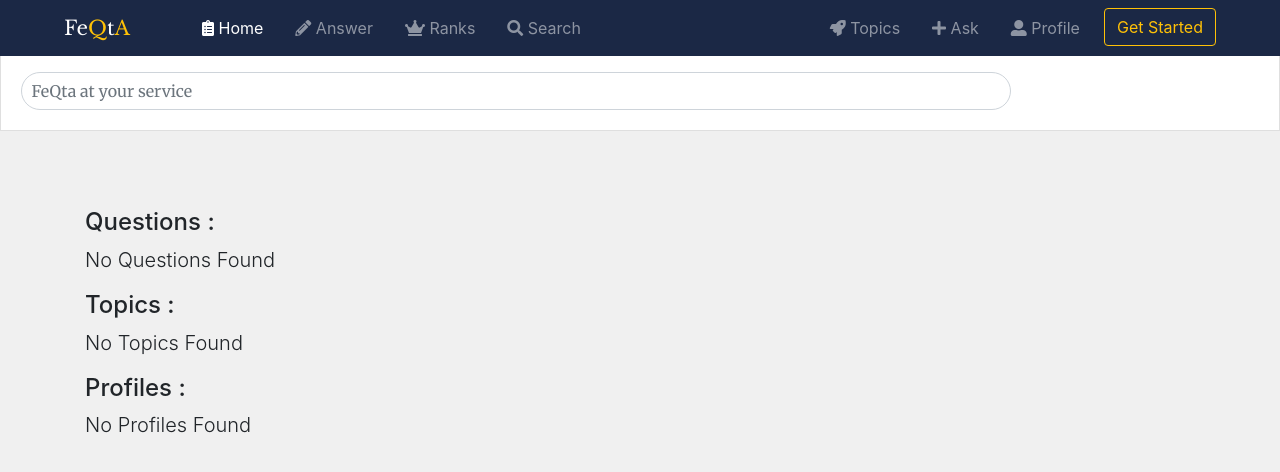
After one commit to jayeshkarvir5/QandA_webapp, a Django app: page /FeQta/search/ in a window 1280 px wide. The commit adds this page. Shown: the top 472 px of the page. Run offline with Django 3.2, Linux system fonts and the light colour scheme; some libraries are stand-ins or nearby versions; some web fonts are replaced.

Commit message:
Search and Profile

```diff
--- /dev/null
+++ b/FeQta/templates/FeQta/search.html
@@ -0,0 +1,64 @@
+{% extends "base.html" %}
+
+
+{% block title %}Search{% endblock %}
+
+{% block nav2 %}
+    <div class="card card-body" style="margin-top: 4%">
+       <form class="form-inline" method="get" action=".">
+                <input type="search" class="form-control badge-pill "
+                       placeholder="FeQta at your service"
+                       style="width:80%" name="q">
+       </form>
+    </div>
+{% endblock %}
+
+{% block body %}
+    <h4>Questions :</h4>
+    {% if questions %}
+            {% for ques in questions %}
+                <div class="card mb-1">
+                    <div class="card-body">
+                         <!--{%url 'FeQta:question_detail' ques.slug%}-->
+                        <h5><a class="text-dark" href="{{ques.get_absolute_url}}">{{ ques.question }}</a></h5>
+                        {% if ques.desc %}
+                            <p class="card-text"><b>Description: </b>{{ ques.desc }}</p>
+                        {% endif %}
+                        <p class="card-text">asked by <i>{{ ques.owner}}</i></p>
+                        <!-- {{ques.topic.get_absolute_url}} -->
+                        <p class="card-text">Related to Topic: <a href="{{ques.topic.get_absolute_url}}">{{ques.topic.name}}</a> </p>
+                    </div>
+                </div>
+            {% endfor %}
+    {% else %}
+            <p class='lead'>No Questions Found</p>
+    {% endif %}
+    <h4>Topics :</h4>
+    {% if topics %}
+        {% for topic in topics %}
+            <div class="card mb-1">
+                <div class="card-body">
+                    <p class="card-title"><img src="{{ topic.topic_logo.url }}"
+                        class="rounded float-left mr-2 img-thumbnail img-fluid" style="width:5em;height:5em">
+                        <a class="nav-link" style="color:#1b2845;"
+                           href="{{ topic.get_absolute_url }}">{{ topic }}</a></p>
+                </div>
+            </div>
+        {% endfor %}
+    {% else %}
+        <p class='lead'>No Topics Found</p>
+    {% endif %}
+    <h4>Profiles :</h4>
+    {% if users %}
+            {% for user in users %}
+            <div class="card text-center ">
+                <div class="card-body">
+                        <h3 class="card-title">{{ user.username }}</h3><br/>
+                        <a href="#" class="btn btn-outline-secondary follow-btn">Follow</a>
+                </div>
+            </div>
+            {% endfor %}
+    {% else %}
+        <p class='lead'>No Profiles Found</p>
+    {% endif %}
+{% endblock %}
--- a/FeQta/urls.py
+++ b/FeQta/urls.py
@@ -11,10 +11,11 @@ urlpatterns = [
     path('topics/add-topic/', views.TopicCreateView.as_view(), name="topic_create"),
     path('topics/<slug>/', views.TopicDetailView.as_view(), name="topic_detail"),
     path('ask/', views.QuestionCreateView.as_view(), name="question_create"),
-    path('question/answer-new/<slug>', views.AnswerCreateView.as_view(), name="answer_create"),
+    path('question/answer-new/<slug>/', views.AnswerCreateView.as_view(), name="answer_create"),
     path('question/<slug>/',views.QuestionDetailView.as_view(), name="question_detail"),
-    path('answer/<int:pk>/edit', views.AnswerUpdateView.as_view(), name="answer_update"),
+    path('answer/<int:pk>/edit/', views.AnswerUpdateView.as_view(), name="answer_update"),
     path('answers/', views.AnswersView.as_view(), name="answers"),
+    path('search/',views.SearchListView.as_view(), name="search"),
     path('user/<username>/', views.ProfileDetailView.as_view(), name="profile_detail"),
     path('ranks/', views.RanksView.as_view(), name="ranks"),
     path('profile/', views.ProfileView.as_view(), name="profile"),
--- a/FeQta/views.py
+++ b/FeQta/views.py
@@ -14,6 +14,7 @@ from .forms import QuestionCreateForm, AnswerCreateForm
 # use &nbsp; for spaces
 # def get_query_set
 #   return model.objects.filter(user=self.request.user)
+# provide update button in profile for answers
 
 
 User = get_user_model()
@@ -131,12 +132,49 @@ class AnswersView(ListView):
 
 class ProfileDetailView(DetailView):
     template_name = 'FeQta/profile_detail.html'
+
     def get_object(self):
         username = self.kwargs.get('username')
         if username is None:
             raise Http404
         return get_object_or_404(User, username__iexact=username, is_active=True)
 
+    def get_context_data(self, *args, **kwargs):
+        context = super(ProfileDetailView, self).get_context_data(*args, **kwargs)
+        user = context['user']
+        query = self.request.GET.get('q')
+        qs = Question.objects.filter(owner=user)
+        qs2 = Answer.objects.filter(owner=user)
+        if query:
+            qs = qs.search(query) # only owner=user questions
+            # qs = Question.objects.search(query) all questions
+        if qs:
+            context['questions'] = qs
+        if qs2:
+            context['answers'] = qs2
+        return context
+
+
+class SearchListView(ListView):
+    template_name = "FeQta/search.html"
+    context_object_name = 'topics'
+
+    def get_queryset(self):
+        query = self.request.GET.get('q')
+        if query:
+            return Topic.objects.search(query)
+        return None
+
+    def get_context_data(self, *args, **kwargs):
+        context = super(SearchListView, self).get_context_data(*args, **kwargs)
+        query = self.request.GET.get('q')
+        if query:
+            qs = Question.objects.search(query)  # all questions
+            # qs2 = User.objects.search(query)
+            qs2 = User.objects.all()
+            context['questions'] = qs
+            context['users'] = qs2
+        return context
 
 
 class RanksView(TemplateView):
--- a/templates/base.html
+++ b/templates/base.html
@@ -7,7 +7,7 @@
 </head>
 <body>
 {% include 'snippets/nav.html' %}
-{% block profile-nav %}
+{% block nav2 %}
 {% endblock %}
 <div class="container container-fluid" style="margin-top: 6%">
 {% block body %}
--- a/templates/snippets/nav.html
+++ b/templates/snippets/nav.html
@@ -7,17 +7,19 @@
       <div class="collapse navbar-collapse ml-sm-5" id="navbarToggler">
         <ul class="navbar-nav mr-auto  mt-lg-0 ">
           <li class="nav-item mr-3" >
-        <a class="nav-link active" href="{% url 'FeQta:home' %}" id="home-link"><i class="fas fa-clipboard-list"></i> Home <span class="sr-only">(current)</span></a>
+            <a class="nav-link active" href="{% url 'FeQta:home' %}" id="home-link">
+                <i class="fas fa-clipboard-list"></i> Home</a>
           </li>
           <li class="nav-item mr-3" >
-        <a class="nav-link" href="{% url 'FeQta:answers' %}" id="answer-link"><i class="fas fa-pencil-alt"></i> Answer</a>
+            <a class="nav-link" href="{% url 'FeQta:answers' %}" id="answer-link">
+                <i class="fas fa-pencil-alt"></i> Answer</a>
           </li>
           <li class="nav-item mr-3" >
-        <a class="nav-link" href="{% url 'FeQta:ranks' %}" id="rank-link"><i class="fas fa-crown"></i> Ranks</a>
+            <a class="nav-link" href="{% url 'FeQta:ranks' %}" id="rank-link">
+                <i class="fas fa-crown"></i> Ranks</a>
           </li>
           <li class="nav-item mr-3" >
-            <a class="nav-link" data-toggle="collapse" href="#CollapseSearch" role="button"
-               aria-expanded="false" aria-controls="CollapseSearch" id="search-link">
+             <a class="nav-link"  href="{% url 'FeQta:search' %}" id="search-link">
                  <i class="fas fa-search"></i> Search</a>
           </li>
         </ul>
@@ -37,21 +39,6 @@
                </ul>
       </div>
     </nav>
-    <div class="collapse " id="CollapseSearch">
-      <div class="card card-body">
-       <form class="form-inline">
-                <input type="search" class="form-control badge-pill " placeholder="FeQta at your service"
-                       aria-label="Search" aria-describedby="button-addon2" style="width:80%" >
-                <!--<li class="nav-item ">-->
-                  <!--<input class="form-control mr-sm-2 ml-2 badge-pill" type="search"#}-->
-                   <!--placeholder="Search" aria-label="Search" style="width:350px">-->
-              <!--</li>-->
-            <!--<li class="nav-item" >-->
-                <!--<button class="btn btn-outline-danger ml-3" type="submit">Search</button>#}-->
-            <!--</li>-->
-       </form>
-       </div>
-    </div>
 </div>
 <script>
 
```
Also changed, not shown: FeQta/models.py (+50 -3 lines), FeQta/templates/FeQta/answers.html (+20 -5 lines), FeQta/templates/FeQta/profile_detail.html (+33 -16 lines), FeQta/templates/FeQta/question_detail.html (+9 -7 lines). Lines whose indentation alone changed are shown as unchanged.
